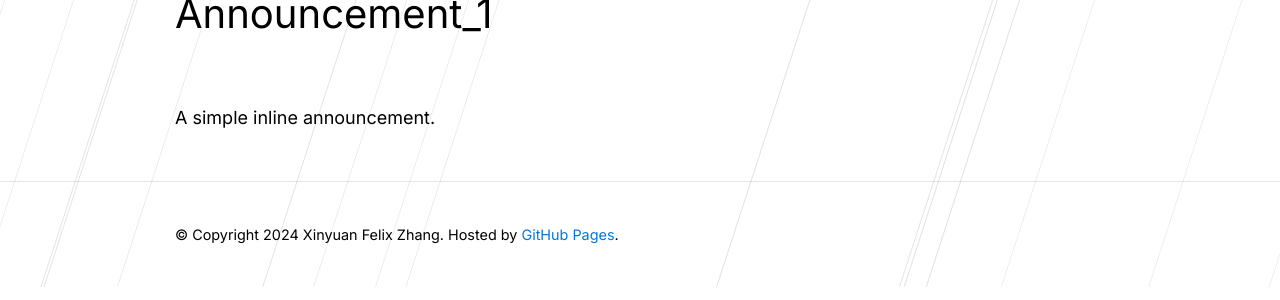
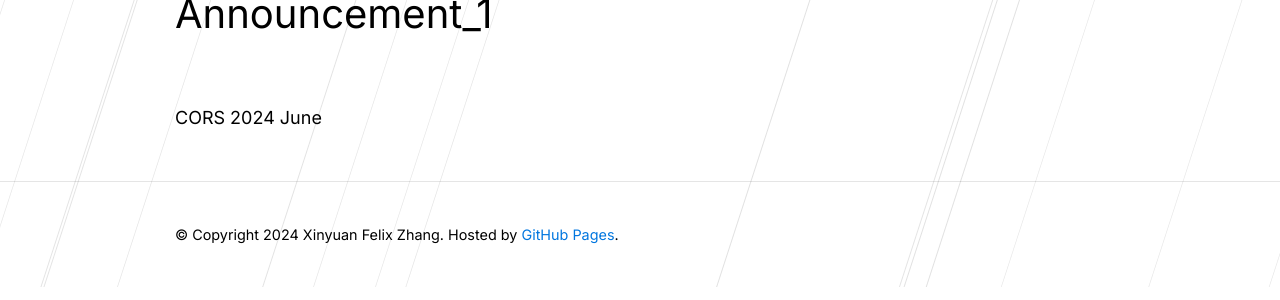
Before and after one commit to xyz2023ca/xyz2023ca.github.io, a Jekyll site: the page built from _news/announcement_1.md, in a window 1280 px wide. Shown: the part 187-487 px from the top of the page. Built offline with Jekyll 4.4.1, drawn with Linux system fonts in a browser that asks for light colours; comment, search, counter and statistics services are not loaded; a style sheet for code colours, icons or effects is not loaded.

Commit message:
Update announcement_1.md

```diff
--- a/_news/announcement_1.md
+++ b/_news/announcement_1.md
@@ -5,4 +5,4 @@ inline: true
 related_posts: false
 ---
 
-A simple inline announcement.
+CORS 2024 June
```
